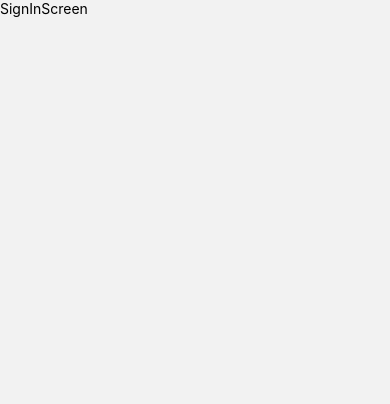
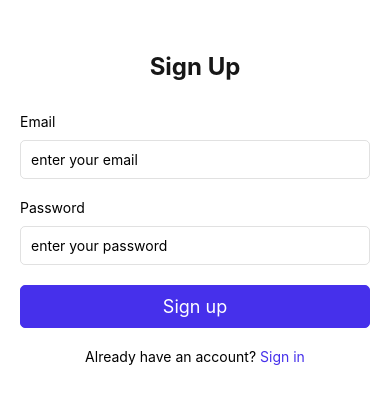
Before and after one commit to AnhTan1420/ReactNative-quizz-team2, a React Native app: screen /SignUpScreen in a window 390 px wide. Shown: the top 404 px of the page. Built offline with nearby package versions, Linux system fonts and the light colour scheme.

Commit message:
[MinhChiu] Sign Up screens and components forrms

```diff
--- /dev/null
+++ b/common/styles.js
@@ -0,0 +1,6 @@
+export const elevation = {
+  shadowColor: 'black',
+  shadowOffset: { width: 5, height: 5 },
+  elevation: 3,
+  shadowOpacity: 0.1,
+}
--- /dev/null
+++ b/components/Forms/FormButton.js
@@ -0,0 +1,37 @@
+import React from 'react'
+import { Text, TouchableOpacity } from 'react-native'
+import { COLORS } from '../../constants/theme'
+
+export const FormButton = ({
+  labelText = '',
+  handleOnPress = null,
+  style,
+  isPrimary = true,
+  ...rest
+}) => {
+  return (
+    <TouchableOpacity
+      style={{
+        paddingVertical: 10,
+        backgroundColor: isPrimary ? COLORS.primary : COLORS.white,
+        borderWidth: 1,
+        borderColor: COLORS.primary,
+        borderRadius: 5,
+        ...style,
+      }}
+      activeOpacity={0.9}
+      onPress={handleOnPress}
+      {...rest}
+    >
+      <Text
+        style={{
+          textAlign: 'center',
+          fontSize: 18,
+          color: isPrimary ? COLORS.white : COLORS.primary,
+        }}
+      >
+        {labelText}
+      </Text>
+    </TouchableOpacity>
+  )
+}
--- /dev/null
+++ b/components/Forms/FormInput.js
@@ -0,0 +1,31 @@
+import React from 'react'
+import { View, Text, TextInput } from 'react-native'
+import { COLORS } from '../../constants/theme'
+
+export const FormInput = ({
+  labelText = '',
+  placeholderText = '',
+  onChangeText = null,
+  value = null,
+  ...rest
+}) => {
+  return (
+    <View style={{ width: '100%', marginBottom: 20 }}>
+      <Text>{labelText}</Text>
+      <TextInput
+        style={{
+          padding: 10,
+          borderColor: COLORS.black + '20',
+          borderWidth: 1,
+          width: '100%',
+          borderRadius: 5,
+          marginTop: 10,
+        }}
+        placeholder={placeholderText}
+        onChangeText={onChangeText}
+        value={value}
+        {...rest}
+      />
+    </View>
+  )
+}
--- /dev/null
+++ b/components/Forms/index.js
@@ -0,0 +1,2 @@
+export * from './FormButton'
+export * from './FormInput'
--- /dev/null
+++ b/constants/theme.js
@@ -0,0 +1,21 @@
+import { Dimensions } from 'react-native'
+const { width, height } = Dimensions.get('window')
+
+export const COLORS = {
+  primary: '#4630EB',
+  secondary: '#000020',
+
+  success: '#00C851',
+  error: '#ff4444',
+
+  black: '#171717',
+  white: '#FFFFFF',
+  background: '#f4f4f4',
+  border: '#F5F5F7',
+}
+
+export const SIZES = {
+  base: 10,
+  width,
+  height,
+}
--- a/navigators/AuthStackNavigator.js
+++ b/navigators/AuthStackNavigator.js
@@ -11,7 +11,7 @@ export const AuthStackNavigator = () => {
         headerShown: false,
       }}
     >
-      <Stack.Screen name='SignInScreen' component={SignInScreen} />
+      {/* <Stack.Screen name='SignInScreen' component={SignInScreen} /> */}
       <Stack.Screen name='SignUpScreen' component={SignUpScreen} />
     </Stack.Navigator>
   )
--- a/screens/SignUpScreen.js
+++ b/screens/SignUpScreen.js
@@ -1,10 +1,77 @@
-import { View, Text } from 'react-native'
-import React from 'react'
+import React, { useState } from 'react'
+import { View, Text, SafeAreaView, Alert } from 'react-native'
+import { FormButton, FormInput } from '../components/Forms'
+import { COLORS } from '../constants/theme'
 
-export const SignUpScreen = () => {
+export const SignUpScreen = ({ navigation }) => {
+  const [email, setEmail] = useState('')
+  const [password, setPassword] = useState('')
+
+  const handleOnSubmit = () => {
+    if (email != '' && password != '') {
+      console.log({ email, password })
+    }
+  }
+
   return (
-    <View>
-      <Text>SignInScreen</Text>
-    </View>
+    <SafeAreaView
+      style={{
+        flex: 1,
+        backgroundColor: COLORS.white,
+        alignItems: 'center',
+        justifyContent: 'flex-start',
+        padding: 20,
+      }}
+    >
+      {/* Header */}
+      <Text
+        style={{
+          fontSize: 24,
+          color: COLORS.black,
+          fontWeight: 'bold',
+          marginVertical: 32,
+        }}
+      >
+        Sign Up
+      </Text>
+
+      {/* Email */}
+      <FormInput
+        labelText='Email'
+        placeholderText='enter your email'
+        onChangeText={value => setEmail(value)}
+        value={email}
+        keyboardType={'email-address'}
+      />
+
+      {/* Password */}
+      <FormInput
+        labelText='Password'
+        placeholderText='enter your password'
+        onChangeText={value => setPassword(value)}
+        value={password}
+        secureTextEntry={true}
+      />
+
+      {/* Submit button */}
+      <FormButton
+        labelText='Sign up'
+        handleOnPress={handleOnSubmit}
+        style={{ width: '100%' }}
+      />
+
+      {/* Footer */}
+      <View
+        style={{ flexDirection: 'row', alignItems: 'center', marginTop: 20 }}
+      >
+        <Text>Already have an account?</Text>
+        <Text
+          style={{ marginLeft: 4, color: COLORS.primary }}
+          onPress={() => navigation.navigate('SignInScreen')}
+        >
+          Sign in
+        </Text>
+      </View>
+    </SafeAreaView>
   )
 }
```
